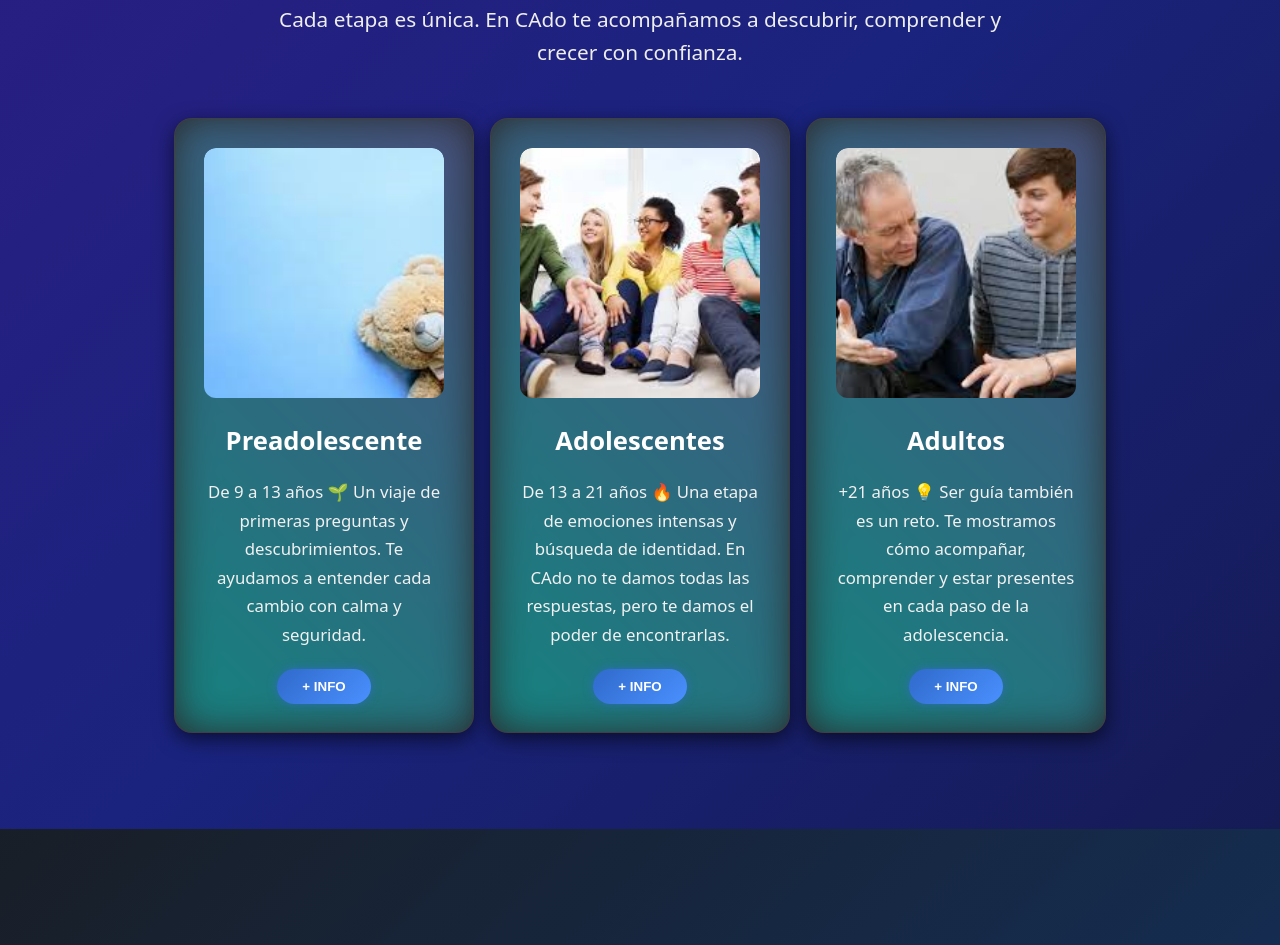
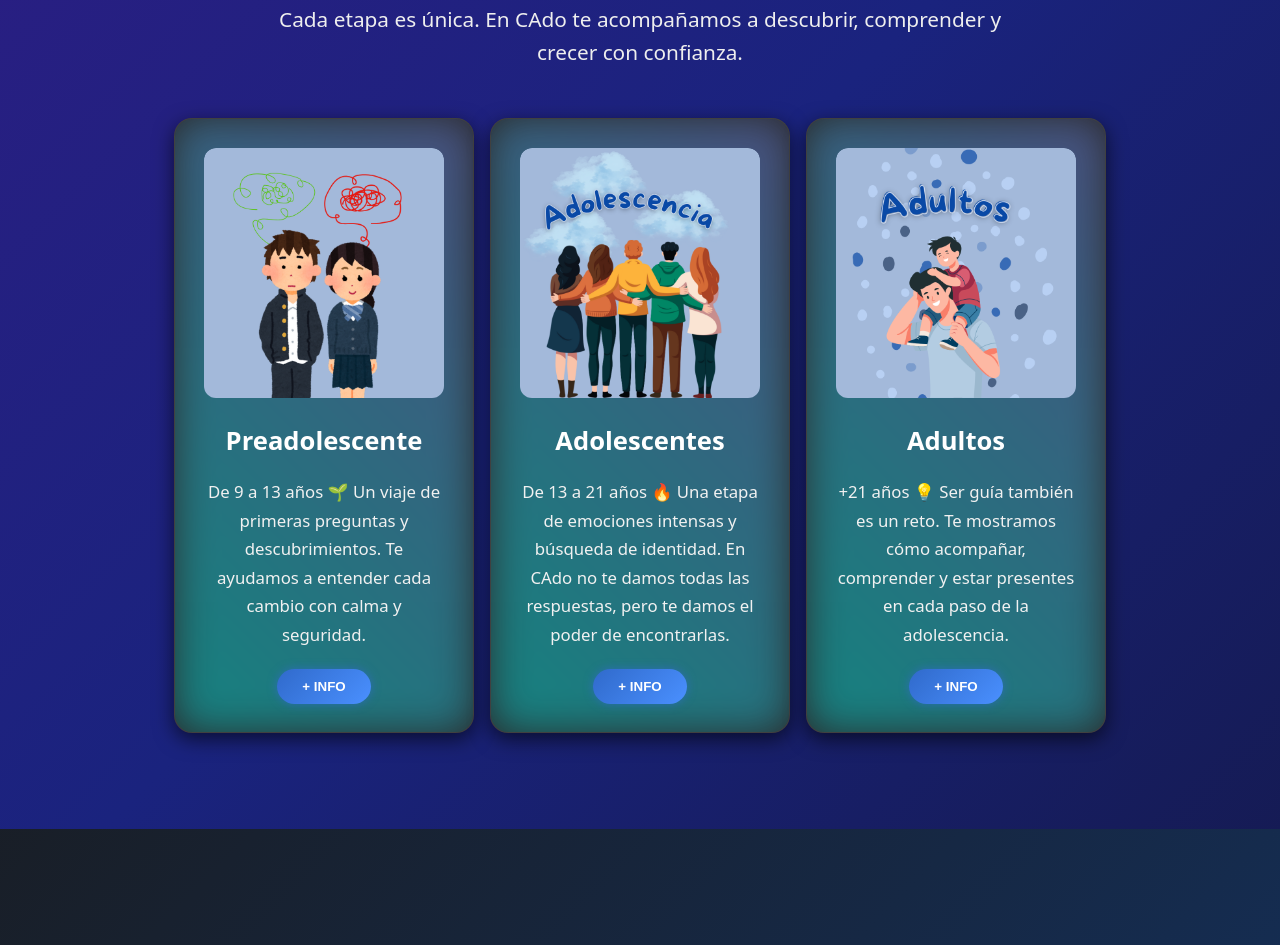
Before and after one commit to lauty2321/CAdo-, a plain HTML site: page index.html in a window 1280 px wide. Shown: the part 2444-3389 px from the top of the page. Drawn offline with nearby package versions, Linux system fonts and the light colour scheme.

Commit message:
first commit

```diff
--- a/index.html
+++ b/index.html
@@ -173,7 +173,7 @@
     <!-- Preadolescente -->
     <div class="carta carta-animada glow" data-aos="fade-up" data-aos-delay="200">
       <div class="img-container">
-        <img src="img/secciones/osodepeluche.jpg" alt="Preadolescente">
+        <img src="img/secciones/5.png" alt="Preadolescente">
       </div>
       <h3 class="sentimientos">Preadolescente</h3>
       <p>De 9 a 13 años 🌱 Un viaje de primeras preguntas y descubrimientos. Te ayudamos a entender cada cambio con calma y seguridad.</p>
@@ -183,7 +183,7 @@
     <!-- Adolescentes -->
     <div class="carta carta-animada glow" data-aos="fade-up" data-aos-delay="400">
       <div class="img-container">
-        <img src="img/secciones/charlaado.jpg" alt="Adolescentes conversando">
+        <img src="img/secciones/2.png" alt="Adolescentes conversando">
       </div>
       <h3 class="sentimientos">Adolescentes</h3>
       <p>De 13 a 21 años 🔥 Una etapa de emociones intensas y búsqueda de identidad. En CAdo no te damos todas las respuestas, pero te damos el poder de encontrarlas.</p>
@@ -193,7 +193,7 @@
     <!-- Adultos -->
     <div class="carta carta-animada glow" data-aos="fade-up" data-aos-delay="600">
       <div class="img-container">
-        <img src="img/secciones/adultes.jpg" alt="Padre hablando con hijo">
+        <img src="img/secciones/3.png" alt="Padre hablando con hijo">
       </div>
       <h3 class="sentimientos">Adultos</h3>
       <p>+21 años 💡 Ser guía también es un reto. Te mostramos cómo acompañar, comprender y estar presentes en cada paso de la adolescencia.</p>
```
Also changed, not shown: img/secciones/2.png (added), img/secciones/3.png (added), img/secciones/5.png (added), img/secciones/adultes.jpg (deleted), img/secciones/charlaado.jpg (deleted), img/secciones/osodepeluche.jpg (deleted).
